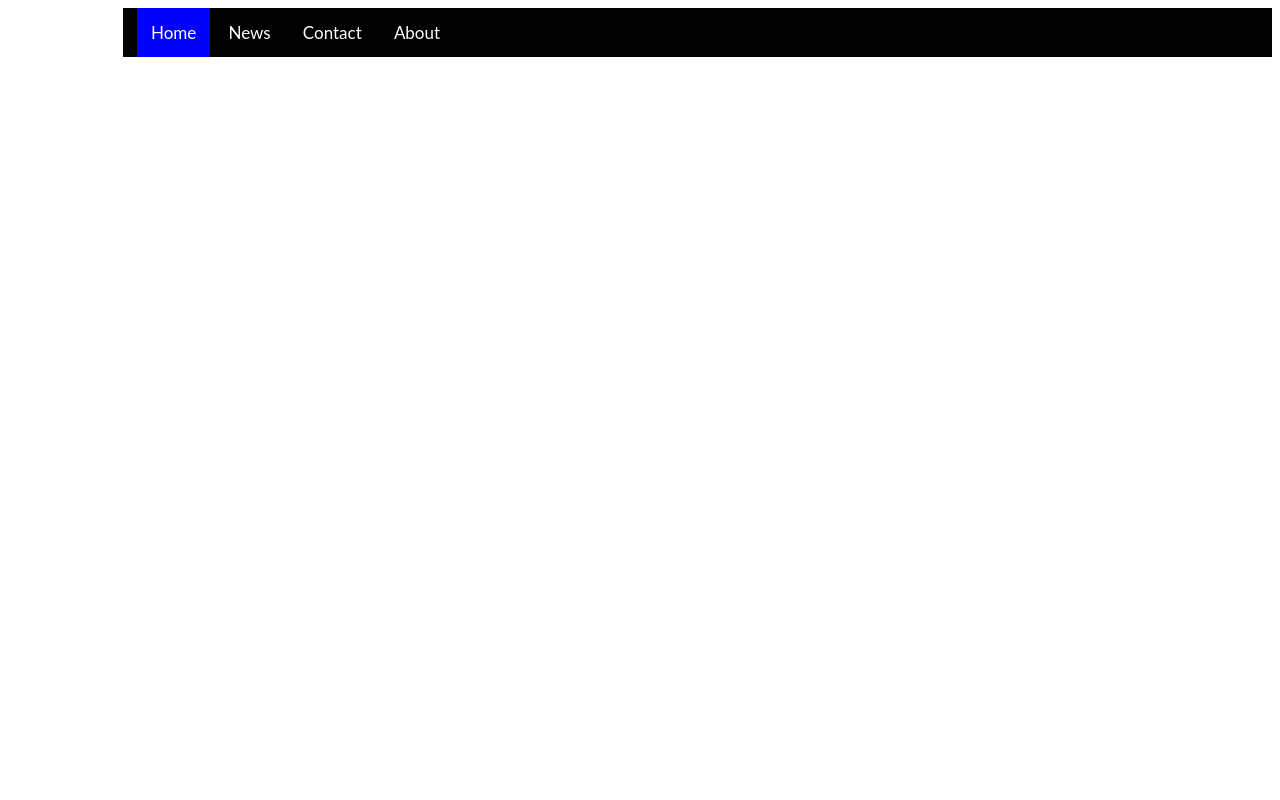
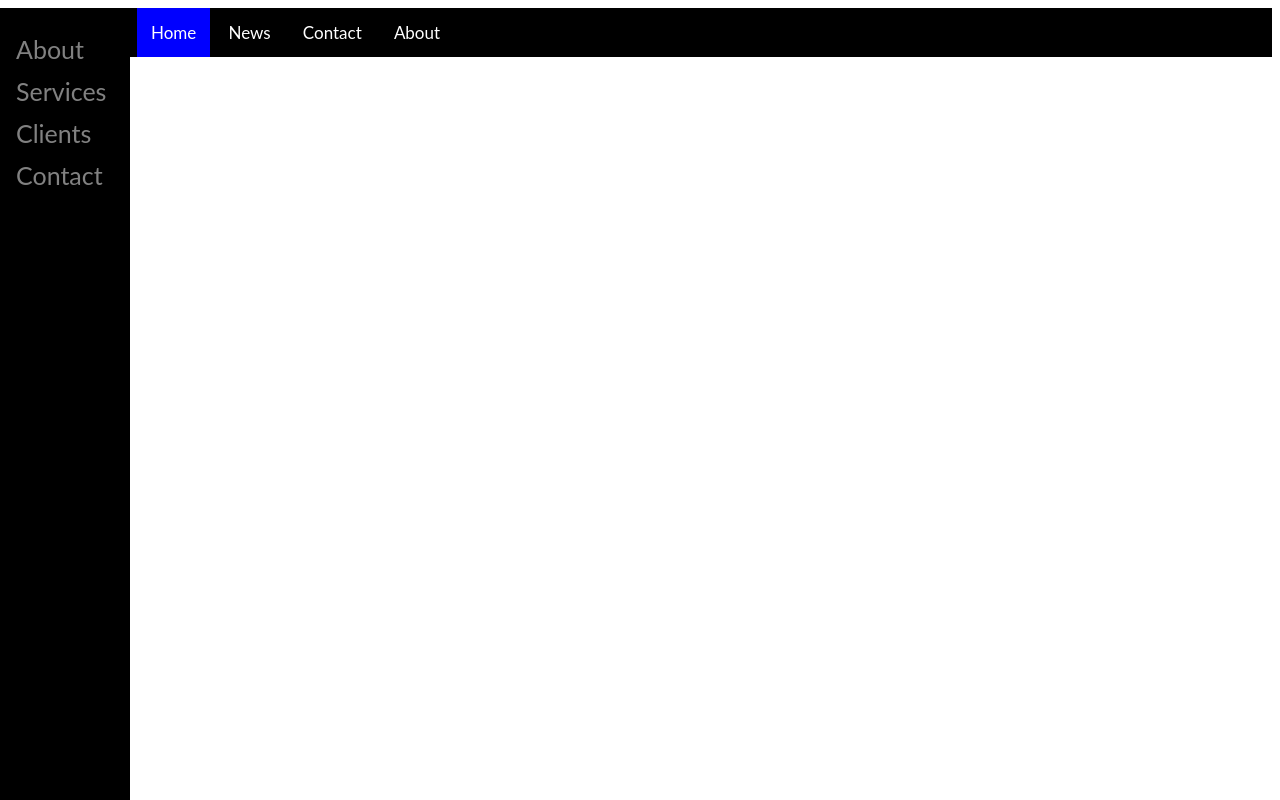
Before and after one commit to Bammybob/Portfolio, a plain HTML site: page index.html in a window 1280 px wide. Drawn offline with Linux system fonts and the light colour scheme.

Commit message:
reset my side navigation bar

```diff
--- a/index.html
+++ b/index.html
@@ -14,6 +14,11 @@
         <a href="#contact">Contact</a>
         <a href="#about">About</a>
     </div>
-
+    <div class="sidenav">
+        <a href="#about">About</a>
+        <a href="#services">Services</a>
+        <a href="#clients">Clients</a>
+        <a href="#contact">Contact</a>
+      </div>
 </body>
 </html>
```
